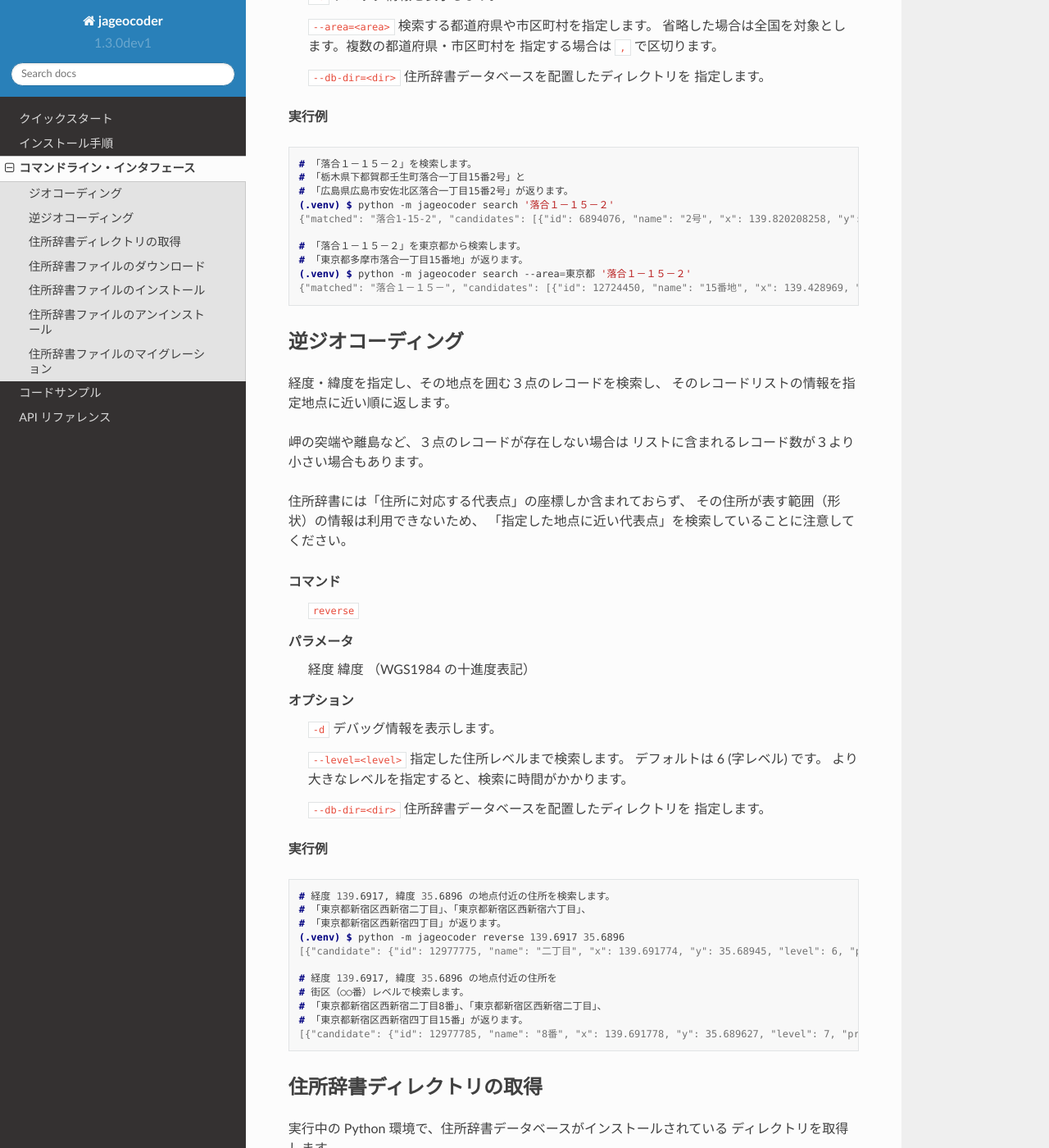
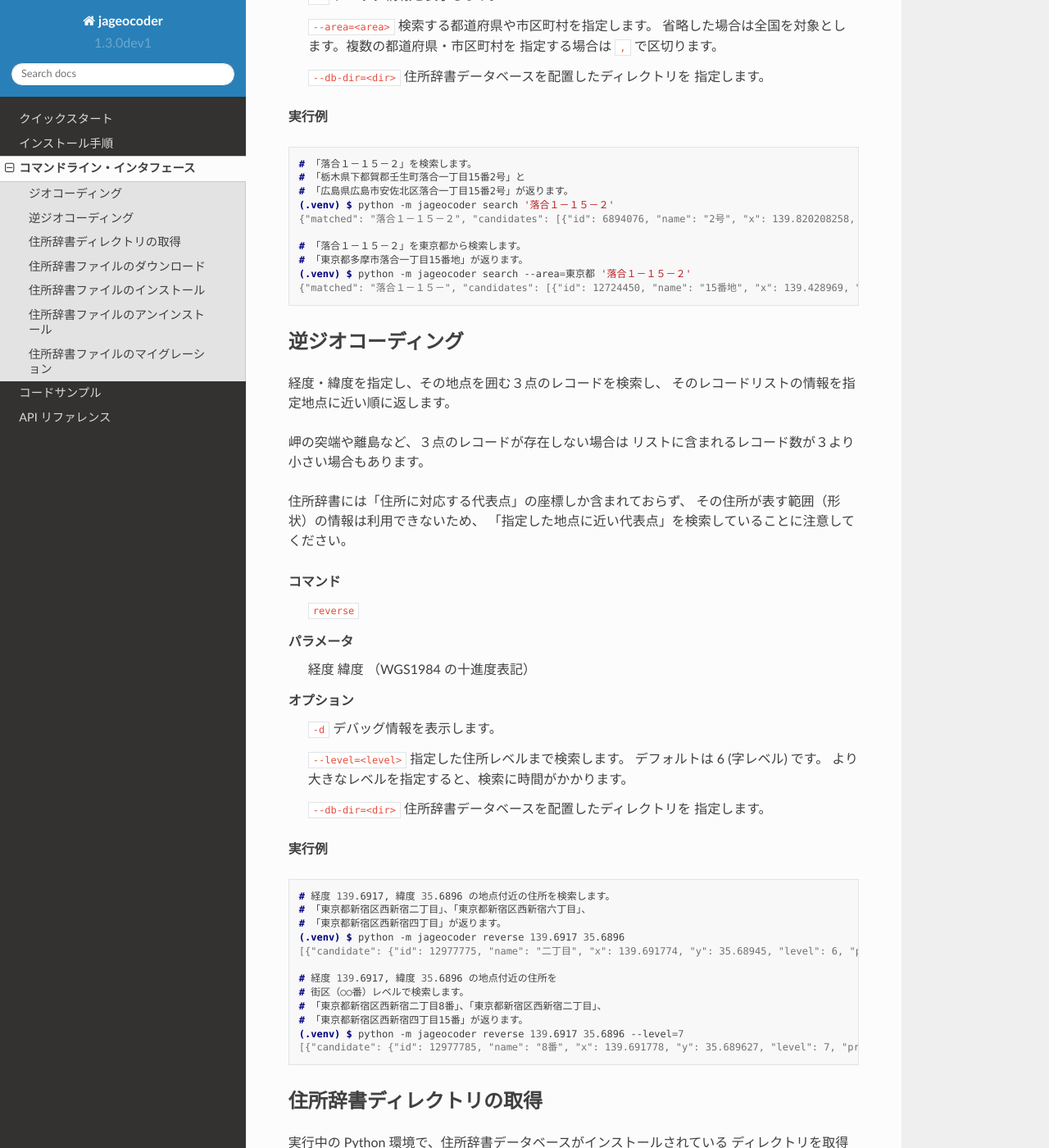
Before and after one commit to t-sagara/jageocoder, a Sphinx documentation site: the page built from docs/source/command_line.rst, in a window 1280 px wide and 1400 px high, scrolled down 708 px. Shown: the whole window at 82% size. Built offline with Sphinx 7.4.7 and the Read the Docs theme 2.0.0, drawn with Linux system fonts in a browser that asks for light colours; the version number is read from the project's files by our own code.

Commit message:
Revise documents.

```diff
--- a/docs/source/command_line.rst
+++ b/docs/source/command_line.rst
@@ -45,7 +45,7 @@
    # 「栃木県下都賀郡壬生町落合一丁目15番2号」と
    # 「広島県広島市安佐北区落合一丁目15番2号」が返ります。
    (.venv) $ python -m jageocoder search '落合１－１５－２'
-   {"matched": "落合1-15-2", "candidates": [{"id": 6894076, "name": "2号", "x": 139.820208258, "y": 36.450565089, "level": 8, "priority": 4, "note": null, "fullname": ["栃木県", "下都賀郡", "壬生町", "落合", "一丁目", "15番", "2号"]}, {"id": 34195069, "name": "2号", "x": 132.510432116, "y": 34.473211622, "level": 8, "priority": 4, "note": null, "fullname": ["広島県", "広島市", "安佐北区", "落合", "一丁目", "15番", "2号"]}]}
+   {"matched": "落合１－１５－２", "candidates": [{"id": 6894076, "name": "2号", "x": 139.820208258, "y": 36.450565089, "level": 8, "priority": 4, "note": null, "fullname": ["栃木県", "下都賀郡", "壬生町", "落合", "一丁目", "15番", "2号"]}, {"id": 34195069, "name": "2号", "x": 132.510432116, "y": 34.473211622, "level": 8, "priority": 4, "note": null, "fullname": ["広島県", "広島市", "安佐北区", "落合", "一丁目", "15番", "2号"]}]}
 
    # 「落合１－１５－２」を東京都から検索します。
    # 「東京都多摩市落合一丁目15番地」が返ります。
@@ -97,7 +97,8 @@
    # 街区（○○番）レベルで検索します。
    # 「東京都新宿区西新宿二丁目8番」、「東京都新宿区西新宿二丁目」、
    # 「東京都新宿区西新宿四丁目15番」が返ります。
-   [{"candidate": {"id": 12977785, "name": "8番", "x": 139.691778, "y": 35.689627, "level": 7, "priority": 3, "note": null, "fullname": ["東京都", "新宿区", "西新 宿", "二丁目", "8番"]}, "dist": 7.669497303543382}, {"candidate": {"id": 12977775, "name": "二丁目", "x": 139.691774, "y": 35.68945, "level": 6, "priority": 2, "note": "aza_id:0023002/postcode:1600023", "fullname": ["東京都", "新宿区", "西 新宿", "二丁目"]}, "dist": 17.940303970792183}, {"candidate": {"id": 12979033, "name": "15番", "x": 139.688172, "y": 35.689264, "level": 7, "priority": 3, "note": null, "fullname": ["東京都", "新宿区", "西新宿", "四丁目", "15番"]}, "dist": 321.50874020809823}]
+   (.venv) $ python -m jageocoder reverse 139.6917 35.6896 --level=7
+   [{"candidate": {"id": 12977785, "name": "8番", "x": 139.691778, "y": 35.689627, "level": 7, "priority": 3, "note": null, "fullname": ["東京都", "新宿区", "西新宿", "二丁目", "8番"]}, "dist": 7.669497303543382}, {"candidate": {"id": 12977775, "name": "二丁目", "x": 139.691774, "y": 35.68945, "level": 6, "priority": 2, "note": "aza_id:0023002/postcode:1600023", "fullname": ["東京都", "新宿区", "西新宿", "二丁目"]}, "dist": 17.940303970792183}, {"candidate": {"id": 12979033, "name": "15番", "x": 139.688172, "y": 35.689264, "level": 7, "priority": 3, "note": null, "fullname": ["東京都", "新宿区", "西新宿", "四丁目", "15番"]}, "dist": 321.50874020809823}]
 
 .. _commandline-get-db-dir:
 
--- a/docs/source/install.rst
+++ b/docs/source/install.rst
@@ -18,7 +18,7 @@
 
 .. code-block:: console
 
-   (.venv) $ pip install jageocoder==1.2.1
+   (.venv) $ pip install jageocoder==1.3.0
 
 
 .. _install-dictionary:
```
Also changed, not shown: other parts of docs/source/install.rst (+1 -1 lines), docs/source/code_samples.rst (+13 -10 lines), docs/source/quick_start.rst (+5 -2 lines), 1 other file.
